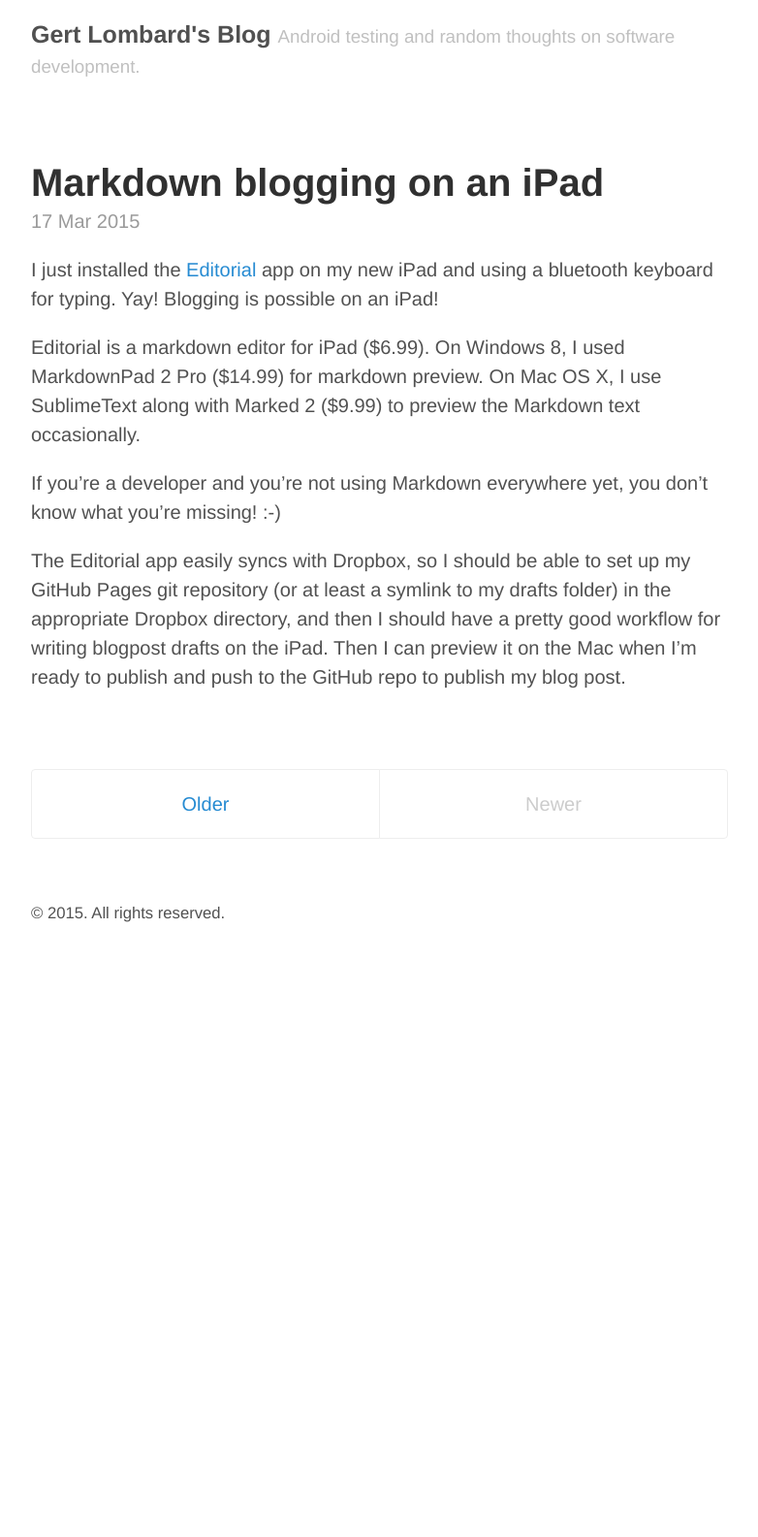
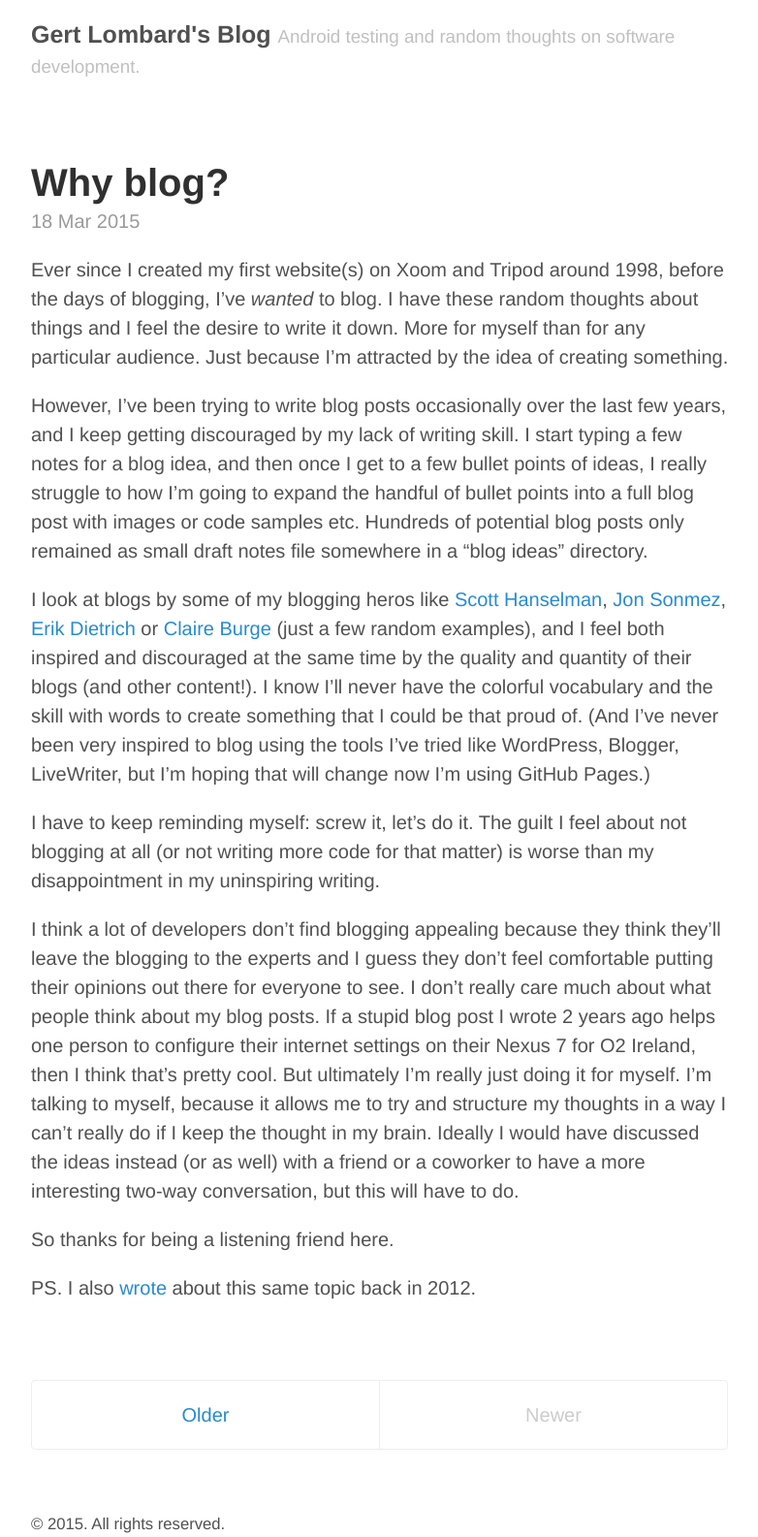
Before and after one commit to glombard/glombard.github.io, a Jekyll site: the page built from index.html, in a window 1280 px wide. Shown: the whole page at 97% size, without its empty margins (248-1030 px from the left). Built offline with Jekyll 4.4.1, drawn with Linux system fonts in a browser that asks for light colours; the list of posts is cut into pages by our own code; before the commit the page ends 955 px from its top, so only the background shows below that.

Commit message:
Why blog? part 2

```diff
--- /dev/null
+++ b/_posts/2015-03-18-why-blog.md
@@ -0,0 +1,24 @@
+---
+layout: post
+title: Why blog?
+---
+
+Ever since I created my first website(s) on Xoom and Tripod around 1998, before the days of blogging, I've *wanted* to blog. I have these random thoughts about things and I feel the desire to write it down. More for myself than for any particular audience. Just because I'm attracted by the idea of creating something.
+
+However, I've been trying to write blog posts occasionally over the last few years, and I keep getting discouraged by my lack of writing skill. I start typing a few notes for a blog idea, and then once I get to a few bullet points of ideas, I really struggle to how I'm going to expand the handful of bullet points into a full blog post with images or code samples etc. Hundreds of potential blog posts only remained as small draft notes file somewhere in a "blog ideas" directory.
+
+I look at blogs by some of my blogging heros like [Scott Hanselman][1], [Jon Sonmez][2], [Erik Dietrich][3] or [Claire Burge][4] (just a few random examples), and I feel both inspired and discouraged at the same time by the quality and quantity of their blogs (and other content!). I know I'll never have the colorful vocabulary and the skill with words to create something that I could be that proud of. (And I've never been very inspired to blog using the tools I've tried like WordPress, Blogger, LiveWriter, but I'm hoping that will change now I'm using GitHub Pages.)
+
+I have to keep reminding myself: screw it, let's do it. The guilt I feel about not blogging at all (or not writing more code for that matter) is worse than my disappointment in my uninspiring writing.
+
+I think a lot of developers don't find blogging appealing because they think they'll leave the blogging to the experts and I guess they don't feel comfortable putting their opinions out there for everyone to see. I don't really care much about what people think about my blog posts. If a stupid blog post I wrote 2 years ago helps one person to configure their internet settings on their Nexus 7 for O2 Ireland, then I think that's pretty cool. But ultimately I'm really just doing it for myself. I'm talking to myself, because it allows me to try and structure my thoughts in a way I can't really do if I keep the thought in my brain. Ideally I would have discussed the ideas instead (or as well) with a friend or a coworker to have a more interesting two-way conversation, but this will have to do.
+
+So thanks for being a listening friend here.
+
+PS. I also [wrote][why] about this same topic back in 2012.
+
+[1]: https://twitter.com/shanselman "Scott Hanselman on Twitter"
+[2]: https://twitter.com/jsonmez "John Sonmez on Twitter"
+[3]: https://twitter.com/daedtech "Erik Dietrich on Twitter"
+[4]: https://twitter.com/claireburge "Claire Burge on Twitter"
+[why]: http://www.lombard.me/2012/05/why-blog.html "Why blog?"
```
Also changed, not shown: _posts/2015-03-12-drawing-tools-for-developers.md (+1 -1 lines).
